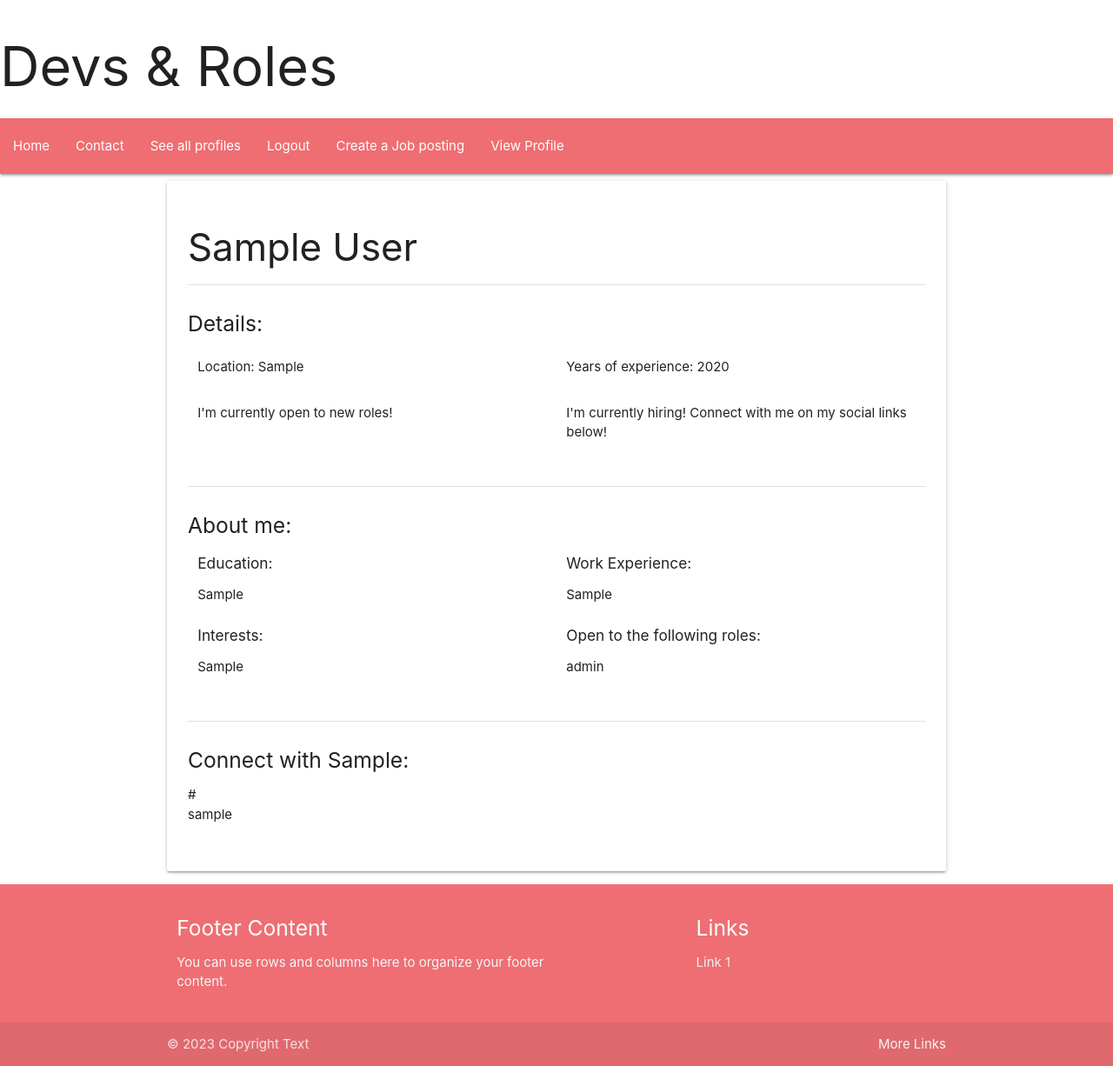
After one commit to jeremyhsimons/CI_PP4_Devs_And_Roles, a Django app: page /profile/view_profile/ in a window 1280 px wide. The commit adds this page. Shown: the whole page at 87% size. Run offline with Django 3.2, Linux system fonts and the light colour scheme; a user stored in the database is signed in; tables that the repository leaves empty hold one stand-in row (values such as "Sample post"); some libraries are stand-ins or nearby versions.

Commit message:
wire up create profile view

```diff
--- a/templates/base.html
+++ b/templates/base.html
@@ -32,7 +32,7 @@
                 <a href="{% url 'create-job-post' %}">Create a Job posting</a>
             </li>
             <li>
-                <a href="#">Edit Profile</a>
+                <a href="{% url 'view_profile' %}">View Profile</a>
             </li>
             {% else %}
             <li>
--- /dev/null
+++ b/templates/view_profile.html
@@ -0,0 +1,66 @@
+{% extends "base.html" %}
+{% block content %}
+<section>
+    <div class="container">
+        <div class="card-panel">
+            <h3 class="profile-name">{{ profile.first_name }} {{ profile.last_name }}</h3>
+            <div class="divider"></div>
+            <div class="section">
+                <h5>Details:</h5>
+                <div class="row">
+                    <div class="col s12 l6">
+                        <p>Location: {{ profile.location }}</p>
+                    </div>
+                    <div class="col s12 l6">
+                        <p>Years of experience: {{ profile.years_experience }}</p>
+                    </div>
+                    <div class="col s12 l6">
+                        {% if profile.job_seeker %}
+                        <p>I'm currently open to new roles!</p>
+                        {% endif %}
+                    </div>
+                    <div class="col s12 l6">
+                        {% if profile.recruiter %}
+                        <p>I'm currently hiring! Connect with me on my social links below!</p>
+                        {% endif %}
+                    </div>
+                </div>
+            </div>
+            <div class="divider"></div>
+            <div class="section">
+                <h5>About me:</h5>
+                <div class="row">
+                    <div class="col s12 l6">
+                        <h6>Education:</h6>
+                        <p>{{ profile.education }}</p>
+                    </div>
+                    <div class="col s12 l6">
+                        <h6>Work Experience:</h6>
+                        <p>{{ profile.work_experience }}</p>
+                    </div>
+                    <div class="col s12 l6">
+                        <h6>Interests:</h6>
+                        <p>{{ profile.interests }}</p>
+                    </div>
+                    <div class="col s12 l6">
+                        <h6>Open to the following roles:</h6>
+                        <p>{{ profile.roles_open_to }}</p>
+                    </div>
+                </div>
+            </div>
+            <div class="divider"></div>
+            <div class="section">
+                <h5>Connect with {{ profile.first_name }}:</h5>
+                <ul>
+                    <li>
+                        {{ profile.linkedin }}
+                    </li>
+                    <li>
+                        {{ profile.github_username }}
+                    </li>
+                </ul>
+            </div>
+        </div>
+    </div>
+</section>
+{% endblock %}
--- a/user_profiles/urls.py
+++ b/user_profiles/urls.py
@@ -6,5 +6,7 @@ urlpatterns = [
     path('add_user_profile_details/', views.AddUserProfileDetails.as_view(),
          name='add_user_profile_details'),
     path('redirect/', views.redirect_view, name="redirect"),
-    path('see_all_profiles/', views.SeeAllProfiles.as_view(), name="see_all")
+    path('see_all_profiles/', views.SeeAllProfiles.as_view(), name="see_all"),
+    path('view_profile/', views.ViewProfile.as_view(), name="view_profile"),
+
 ]
--- a/user_profiles/views.py
+++ b/user_profiles/views.py
@@ -1,7 +1,9 @@
 from django.shortcuts import render, redirect, get_object_or_404
 from django.views import View, generic
 from django.urls import reverse_lazy
+from django.http import HttpResponseRedirect
 from django.contrib.messages.views import SuccessMessageMixin
+from django.contrib import messages
 from .models import UserProfile
 from .forms import AddUserProfileForm
 
@@ -27,6 +29,45 @@ class AddUserProfileDetails(generic.CreateView):
     def get_object(self, *args, **kwargs):
         return self.request.user.userprofile
 
+    def post(self, request, *args, **kwargs):
+        """
+        A function to handle submitting user profile information
+        to the database.
+        """
+        profile = AddUserProfileForm(data=request.POST)
+        all_profiles = UserProfile.objects.all()
+
+        if profile.is_valid():
+            try:
+                current_profile = get_object_or_404(
+                    all_profiles, user=request.user)
+                current_profile.delete()
+            except UserProfile.DoesNotExist:
+                pass
+            profile.instance.user = request.user
+            messages.success(request, 'PROFILE CREATED SUCCESSFULLY')
+            profile.save()
+            return redirect('home')
+        else:
+            messages.error(request,
+                           'INVALID PROFILE DETAILS. PLEASE TRY AGAIN.')
+            profile = AddUserProfileForm()
+            return HttpResponseRedirect('add_user_profile_details')
+
+
+class ViewProfile(View):
+    """
+    A class to handle users viewing their profile page.
+    """
+    def get(self, request, *args, **kwargs):
+        profles = UserProfile.objects.all()
+        profile = get_object_or_404(profles, user=request.user)
+        return render(
+            request,
+            'view_profile.html',
+            {'profile': profile, }
+        )
+
 
 def redirect_view(request):
     """
```
